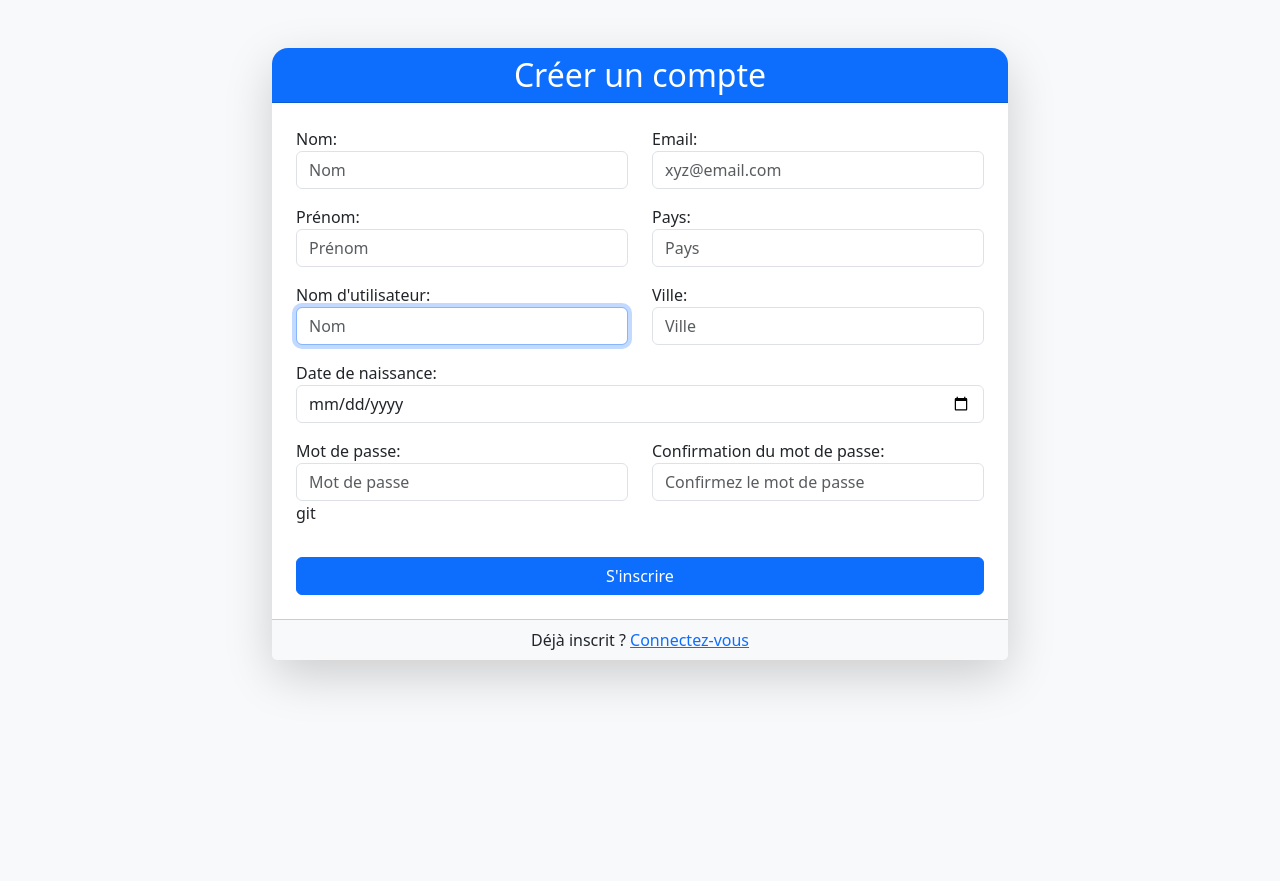
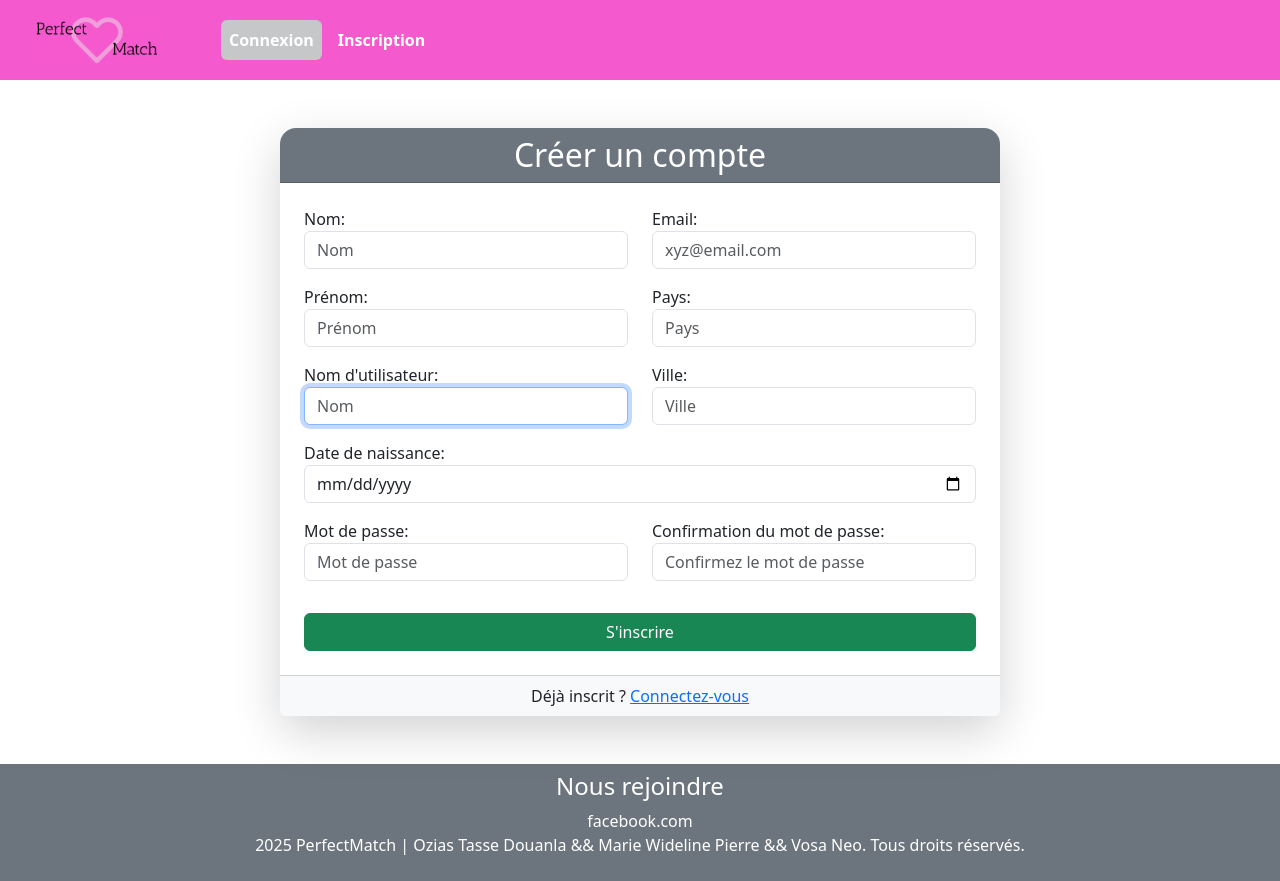
Before and after one commit to Ozias22/Projet-Web, a Django app: page /utilisateurs/inscription/ in a window 1280 px wide. Before the commit the page ends 689 px from the top, so only its background shows below. Run offline with Django 5.2, Linux system fonts and the light colour scheme.

Commit message:
fix(Merge?): Changements au sites

```diff
--- a/PerfectMatch/PerfectMatch/settings.py
+++ b/PerfectMatch/PerfectMatch/settings.py
@@ -83,7 +83,7 @@ DATABASES = {
         'ENGINE': 'django.db.backends.mysql',
         'NAME': 'perfect_match',
         'USER': 'root',
-        'PASSWORD': 'Dope55oz$',
+        'PASSWORD': '',
         'HOST': 'localhost',
         'PORT': '3306',
     }
--- a/PerfectMatch/static/scss/styles.scss
+++ b/PerfectMatch/static/scss/styles.scss
@@ -1,12 +1,10 @@
 @import url('https://fonts.googleapis.com/css2?family=Dancing+Script:wght@400..700&family=Michroma&display=swap');
 /** VOS $VARIABLES Sass ici avant l'importation**/
-$primary: #E94E65;
+$primary: #F559CE;
 $secondary: #A36F82;
 $info: #CB6372;
 $dark: #3D2F32;
 
-$text-primary: "Roboto", sans-serif;
-$text-titre: "Lilita One", serif;
 
 /*** Importation de Boostrap **/
 @import "partials/bootstrap";
--- a/PerfectMatch/utilisateurs/forms.py
+++ b/PerfectMatch/utilisateurs/forms.py
@@ -206,3 +206,48 @@ def clean_birthday(self):
         if commit:
             user.save()
         return user
+
+
+User = get_user_model()
+
+
+class ProfilForm(forms.ModelForm):
+    age = forms.IntegerField(
+        label="Âge",
+        required=False,
+        widget=forms.NumberInput(attrs={'class': 'form-control', 'readonly': 'readonly'})
+    )
+
+    class Meta:
+        model = User
+        fields = [
+            'photo_profil', 'first_name', 'last_name',
+            'city', 'country', 'email', 'birthday'
+        ]
+        labels = {
+            'photo_profil': "Photo de profil",
+            'first_name': "Prénom",
+            'last_name': "Nom",
+            'city': "Ville",
+            'country': "Pays",
+            'email': "Email",
+            'birthday': "Anniversaire",
+        }
+        widgets = {
+            'photo_profil': forms.ClearableFileInput(attrs={'class': 'form-control'}),
+            'first_name': forms.TextInput(attrs={'class': 'form-control'}),
+            'last_name': forms.TextInput(attrs={'class': 'form-control'}),
+            'city': forms.TextInput(attrs={'class': 'form-control'}),
+            'country': forms.TextInput(attrs={'class': 'form-control'}),
+            'email': forms.EmailInput(attrs={'class': 'form-control'}),
+            'birthday': forms.DateInput(attrs={'class': 'form-control', 'type': 'date'}),
+        }
+
+    def __init__(self, *args, **kwargs):
+        super().__init__(*args, **kwargs)
+        if self.instance and self.instance.birthday:
+            today = datetime.date.today()
+            age = today.year - self.instance.birthday.year - (
+                (today.month, today.day) < (self.instance.birthday.month, self.instance.birthday.day)
+            )
+            self.fields['age'].initial = age
--- a/PerfectMatch/utilisateurs/models.py
+++ b/PerfectMatch/utilisateurs/models.py
@@ -13,6 +13,12 @@ class User(AbstractUser):
     city = models.CharField(max_length=50, blank=False)
     password = models.CharField(max_length=12)
     birthday = models.DateField(null=True, blank=False)
+    photo_profil = models.ImageField(
+        upload_to="profils/",
+        blank=True,
+        null=True,
+        default="profils/default.png"
+    )
 
     class Meta:
         verbose_name = 'user'
--- a/PerfectMatch/utilisateurs/templates/utilisateurs/_base.html
+++ b/PerfectMatch/utilisateurs/templates/utilisateurs/_base.html
@@ -1,70 +1,95 @@
-{% load static %}
-
 <!DOCTYPE html>
 <html lang="fr">
+
 <head>
-    <meta charset="UTF-8" />
-    <meta name="viewport" content="width=device-width, initial-scale=1.0" />
+    <meta charset="UTF-8">
+    <meta name="viewport" content="width=device-width, initial-scale=1.0">
 
-    <!-- icone du site -->
-    <link rel="icon" href="" />
+    <!-- icone du site-->
+    <link rel="icon" href="">
     <!-- style bootstrap? -->
-    <link href="https://cdn.jsdelivr.net/npm/bootstrap@5.3.0/dist/css/bootstrap.min.css" rel="stylesheet" />
+    <link rel="stylesheet" href="https://cdn.jsdelivr.net/npm/bootstrap-icons@1.11.3/font/bootstrap-icons.min.css">
+    <link href="https://cdn.jsdelivr.net/npm/bootstrap@5.3.3/dist/css/bootstrap.min.css" rel="stylesheet">
 
-    <!-- titre tu site -->
-    <title>
-      {% block title %}
-        PerfectMatch
-      {% endblock %}
-    </title>
+    <link href="/PerfectMatch/static/utilisateurs/css/styles.css" rel="stylesheet">
 
-    <!-- script javascript -->
-    {% block script %}
+    <!-- titre tu site-->
+    <title>{%block title%}PerfectMatch{%endblock title%}</title>
 
-    {% endblock %}
+    <!-- script javascript-->
+    {%block script%}{%endblock script%}
 </head>
 
 <body>
-    <!-- Accescibilitee avec tabulation -->
-    <a class="visually-hidden-focusable" href="#content">Access au contenu</a>
+    <!-- Accescibilitee avec tabulation-->
+    <a href="#contenu" class="visually-hidden">Accèss au contenu</a>
     <header>
-      <nav class="bg-primary container-fluid">
-        <div>
-          <div class="row">
-            <div class="col-12 d-flex justify-content-end align-items-center gap-2 mt-3">
-              <a class="btn btn-secondary px-4" href="{% url 'connexion' %}">Se connecter</a>
-              <a class="btn btn-secondary px-4" href="{% url 'inscription' %}">S'incrire</a>
+        <nav class="navbar navbar-expand-lg w-100" style="background-color: #F559CE;" data-bs-theme="light">
+            <div class="container-fluid">
+                <a class="navbar-brand mx-4" href="#"><img src="../../static/images/Untitled.jpg" alt="logo"
+                        class="w-75"></a>
+                <button class="navbar-toggler" type="button" data-bs-toggle="collapse"
+                    data-bs-target="#navbarSupportedContent" aria-controls="navbarSupportedContent"
+                    aria-expanded="false" aria-label="Toggle navigation">
+                    <span class="navbar-toggler-icon"></span>
+                </button>
+                <div class="collapse navbar-collapse" id="navbarSupportedContent">
+                    {% if user.is_authenticated %}
+                    <ul class="navbar-nav me-auto mb-2 mb-lg-0">
+                        <li class="nav-item">
+                            <a class="nav-link active text-white" aria-current="page" href="{% url "connexion" %}">Se connecter</a>
+                        </li>
+                        <li class="nav-item">
+                            <a class="nav-link text-white" href="{% url 'inscription'%}">S'inscrire</a>
+                        </li>
+                        <li class="nav-item dropdown">
+                            <a class="nav-link dropdown-toggle text-white" href="#" role="button"
+                                data-bs-toggle="dropdown" aria-expanded="false">
+                                Dropdown
+                            </a>
+                            <ul class="dropdown-menu">
+                                <li><a class="dropdown-item text-white" href="#">Action</a></li>
+                                <li><a class="dropdown-item text-white" href="#">Another action</a></li>
+                                <li>
+                                    <hr class="dropdown-divider">
+                                </li>
+                                <li><a class="dropdown-item text-white" href="#">Something else here</a></li>
+                            </ul>
+                        </li>
+                    </ul>
+                    {% else %}
+                    <div class="navbar-nav">
+                        <a class="nav-link active btn btn-light fw-bold text-white" aria-current="page"
+                            href="#">Connexion</a>
+                        <a class="nav-link btn btn-info mx-2 fw-bold text-white"
+                            href="#">Inscription</a>
                     </div>
-            <div class="col-12 text-center mb-3">
-              <a class="navbar-brand link-secondary" href="/utilisateurs">
-                <img class="img-fluid" src="{% static 'utilisateurs/images/happy.png' %}" alt="" height="150" width="150" />
-                {% block header %}
-                  <h2 class="visually-hidden">PerfectMatch</h2>
-                {% endblock %}
-              </a>
-            </div>
+                    {% endif %}
                 </div>
             </div>
         </nav>
     </header>
-
-    <main id="content">
-      {% block main %}
-
-      {% endblock %}
+    <!-- <nav>
+        <div>
+            <ul>
+                <li><a href="">Lien1</a></li>
+                <li><a href="">Lien2</a></li>
+                <li><a href="">Lien3</a></li>
+                <li><a href="">Lien4</a></li>
+                <li><a href="">Lien5</a></li>
+            </ul>
+        </div>
+    </nav> -->
+    <main id="contenu" class="container">
+        {%block main%}{%endblock main%}
     </main>
-    <footer class="bg-primary py-3 text-center">
-      <div class="container-fluid">
-        <div class="row">
-          <div class="col-2 gx-5">
-            <h2>Nous rejoindre</h2>
+    <footer class="bg-secondary p-2 text-white text-center w-100 mt-5 bottom-0">
+        <h4>Nous rejoindre</h4>
         <a>facebook.com</a>
-          </div>
-        </div>
-      </div>
 
         <p>2025 PerfectMatch | Ozias Tasse Douanla && Marie Wideline Pierre && Vosa Neo. Tous droits réservés.</p>
     </footer>
     <script src="https://cdn.jsdelivr.net/npm/bootstrap@5.3.3/dist/js/bootstrap.bundle.min.js"></script>
 </body>
+
 </html>
--- a/PerfectMatch/utilisateurs/templates/utilisateurs/connecter_compte.html
+++ b/PerfectMatch/utilisateurs/templates/utilisateurs/connecter_compte.html
@@ -6,7 +6,7 @@
 {% endblock %}
 
 {% block main %}
-  <div class="container bg-dark p-5">
+  <div class="container p-5">
     <div class="container bg-light rounded-4">
       <h1>Connexion de compte utilisateur</h1>
       <form class="p-5" action="{% url 'connexion'%}" method="post" novalidate>
--- a/PerfectMatch/utilisateurs/templates/utilisateurs/inscription.html
+++ b/PerfectMatch/utilisateurs/templates/utilisateurs/inscription.html
@@ -1,18 +1,13 @@
+{% extends 'utilisateurs/_base.html' %}
 {% load static %}
-<!DOCTYPE html>
-<html lang="fr">
-<head>
-    <meta charset="UTF-8">
-    <title>Inscription</title>
-    <link href="https://cdn.jsdelivr.net/npm/bootstrap@5.3.0/dist/css/bootstrap.min.css" rel="stylesheet">
-</head>
-<body class="bg-light">
+
+{% block main%}
 
 <div class="container mt-5">
     <div class="row justify-content-center">
         <div class="col-lg-8">
             <div class="card shadow-lg border-0 rounded-4">
-                <div class="card-header bg-primary text-white text-center rounded-top-4">
+                <div class="card-header text-white text-center rounded-top-4 bg-secondary">
                     <h2 class="mb-0">Créer un compte</h2>
                 </div>
                 <div class="card-body p-4">
@@ -77,7 +72,7 @@
                             <div class="col-md-6">
                                 <div class="mb-3">
                                     {{ form.password1.label_tag }}
-                                    {{ form.password1 }}git
+                                    {{ form.password1 }}
                                     {% for error in form.password1.errors %}
                                         <div class="text-danger small">{{ error }}</div>
                                     {% endfor %}
@@ -95,19 +90,16 @@
 
                         </div>
 
-                        <button type="submit" class="btn btn-primary w-100 mt-3">
+                        <button type="submit" class="btn btn-success w-100 mt-3 text-white">
                             S'inscrire
                         </button>
                     </form>
                 </div>
                 <div class="card-footer text-center bg-light">
-                    <p class="mb-0">Déjà inscrit ? <a href="#">Connectez-vous</a></p>
+                    <p class="mb-0">Déjà inscrit ? <a href="{%  url "connexion" %}">Connectez-vous</a></p>
                 </div>
             </div>
         </div>
     </div>
 </div>
-
-<script src="https://cdn.jsdelivr.net/npm/bootstrap@5.3.0/dist/js/bootstrap.bundle.min.js"></script>
-</body>
-</html>
+{% endblock %}
--- a/PerfectMatch/utilisateurs/urls.py
+++ b/PerfectMatch/utilisateurs/urls.py
@@ -6,5 +6,7 @@ urlpatterns = [
     path('connexion/', views.connexion, name='connexion'),
     path("inscription/", views.inscription_view, name="inscription"),
     path("accueil/", views.accueil, name='accueil'),
+    path("profil/", views.profil_view, name='profil'),
+    path("profil/modifier/", views.modifier_view, name='profil_modifier'),
     # path("valider_abonement/", views.valider_abonement, name='valider_abonement'),
 ]
--- a/PerfectMatch/utilisateurs/views.py
+++ b/PerfectMatch/utilisateurs/views.py
@@ -1,8 +1,9 @@
 from django.shortcuts import render,redirect
 from django.contrib import messages
 from django.contrib.auth import authenticate, login
-from .forms import InscriptionForm, ConnectionForm
+from .forms import InscriptionForm, ConnectionForm, ProfilForm
 from .models import User
+from django.contrib.auth.decorators import login_required
 
 # Create your views here.
 
@@ -41,6 +42,31 @@ def connexion(request):
 def accueil(request):
     return render(request, "utilisateurs/accueil.html")
 
+@login_required
+def profil_view(request):
+    """Vue pour afficher le profil de l'utilisateur connecté"""
+    user = request.user
+    return render(request, "utilisateurs/profil.html", {"user": user})
+
+
+@login_required
+def modifier_view(request):
+    """Vue pour modifier le profil de l'utilisateur connecté"""
+    user = request.user
+
+    if request.method == "POST":
+        form = ProfilForm(request.POST, request.FILES, instance=user)
+        if form.is_valid():
+            form.save()
+            messages.success(request, "Votre profil a été mis à jour avec succès")
+            return redirect("profil")
+        else:
+            messages.error(request, "Veuillez corriger les erreurs dans le formulaire.")
+    else:
+        form = ProfilForm(instance=user)
+
+    return render(request, "utilisateurs/modifier_profil.html", {"form": form, "user": user})
+
 def inscription_view(request):
     if request.method == "POST":
         form = InscriptionForm(request.POST)
```
Also changed, not shown: PerfectMatch/utilisateurs/templates/utilisateurs/_base_accueil.html (+8 -8 lines), PerfectMatch/utilisateurs/templates/utilisateurs/accueil.html (+22 -2 lines), PerfectMatch/utilisateurs/templates/utilisateurs/index.html (+5 -5 lines), PerfectMatch/utilisateurs/templates/utilisateurs/modifier_profil.html (+5 -5 lines), PerfectMatch/utilisateurs/templates/utilisateurs/profil.html (+8 -7 lines). Lines whose indentation alone changed are shown as unchanged.
